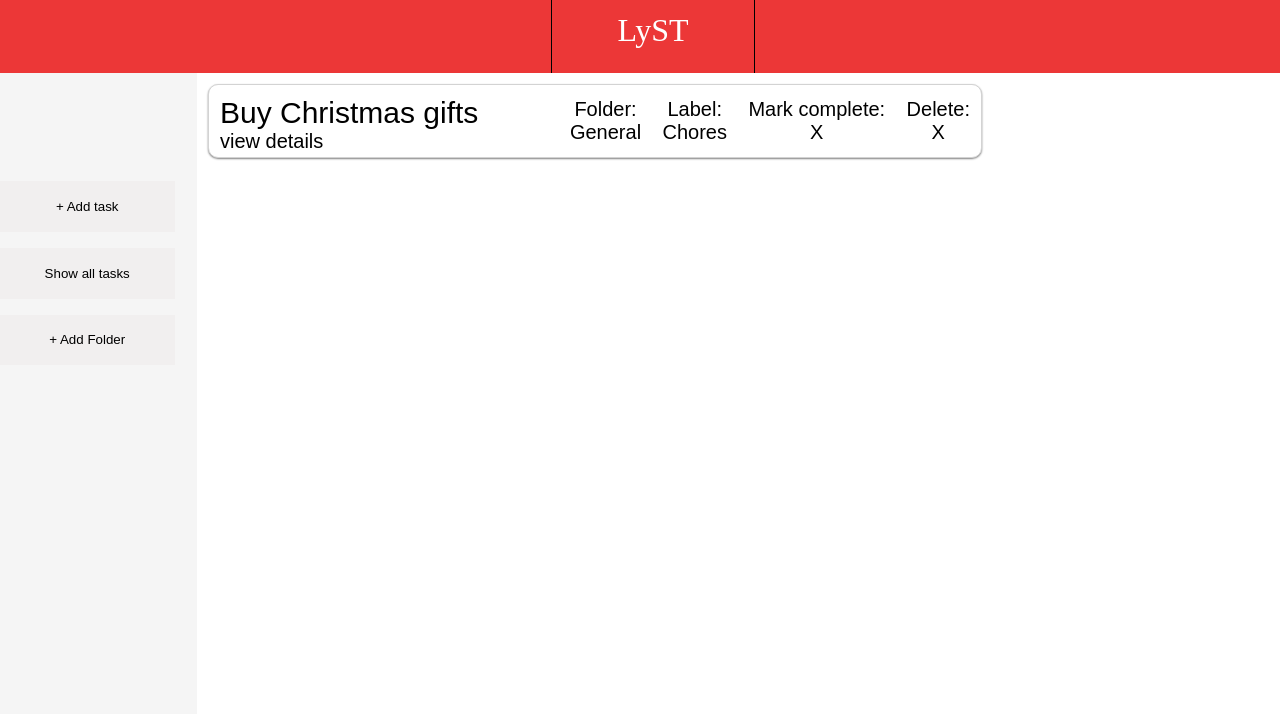
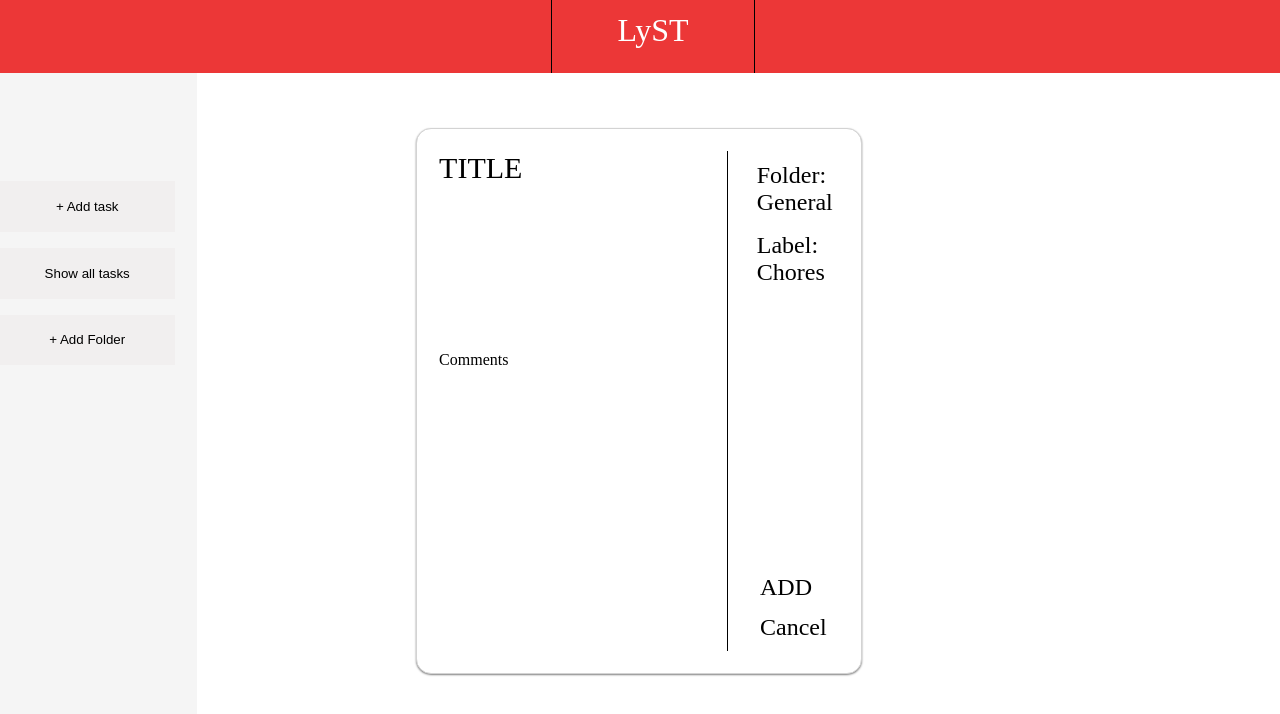
Before and after one commit to MattRueter/TOP_libraryapp, a plain HTML site: page index.html in a window 1280 px wide. Shown: the top 714 px of the page. Drawn offline with Linux system fonts and the light colour scheme.

Commit message:
Created add item box in html and CSS

```diff
--- a/index.html
+++ b/index.html
@@ -13,17 +13,52 @@
 	<main>
 		<div class='menu'>
 			<div class='menuItemContainer'>
-			<button id=addItemBtn>+ Add task</button>
-			<button id='taskBtn'>Show all tasks</button>
-			<button id='foldersBtn'>+ Add Folder</button>
-		</div>
+				<button id=addItemBtn>+ Add task</button>
+				<button id='taskBtn'>Show all tasks</button>
+				<button id='foldersBtn'>+ Add Folder</button>
+			</div>
 		</div>
 
-		<div class='display'>
+		<div class='display'>  <!-- DOM stuff can append to 'display'-->
+
+
+			<div class='addItemBox'>     <!--Will be generated by JS when add btn pressed-->
+
+					<div class='leftContainerADD'>
+						<div class='title'>TITLE</div>
+						<div class='comments'>Comments</div>
+					</div>
+
+
+					<div class ='rightContainerADD'>
+						<div class ='topBtnContainer'>
+							<div class='folderRef'>Folder:
+								<div id='folder'>General</div>
+							</div>
+
+							<div class='label'>Label:
+								<div id='label'>Chores</div>
+							</div>
+						</div>
+						<div class='bottomBtnContainer'>
+							<div class='markComplete'>
+								<div class='completeBTN'>ADD</div>
+							</div>
+
+							<div class='delete'>
+								<div class ='deleteBTN'>Cancel</div>
+							</div>
+						</div>
+					</div>
+
+
+			</div>
+
+
 
 			<!-- GENERIC MESSAGE if no tasks exist <div class='genericMessage'>ADD new tasks from the menu bar.</div>  -->
 
-		<div class='taskItem'>
+<!--		<div class='taskItem'>
 				<div class='leftContainer'>
 					<div class='title'>Buy Christmas gifts</div>
 					<div class='viewDetails'>view details</div>
@@ -47,9 +82,9 @@
 					</div>
 
 				</div>
+-->
 
-		</div>     <!-- DOM stuff can append to 'display'-->
-
+		</div>
 	</main>
 
 <script src='index.js'></script>
--- a/styles.css
+++ b/styles.css
@@ -38,7 +38,7 @@ main{
 	display:flex;
 
 }
-
+/*menu bar (always displayed)*/
 		.menu{
 			height:1000px;
 			width:250px;
@@ -56,14 +56,15 @@ main{
 
 			}
 
-		.display{
-			background-color: white;
-			height:1000px;
-			width:100%;
-				display:flex;
+.display{
+	background-color: white;
+	height:1000px;
+	width:100%;
+		display:flex;
 
 
 		}
+/*Display items generated by JS ('generic message', 'add item box', 'item', 'modify item box'*/
 		.displayGenericMessage{
 			background-color: white;
 			height:1000px;
@@ -82,13 +83,63 @@ main{
 					}
 
 
-		/*individual task styles*/
+/*Box to add a new item to array/display*/
+		.addItemBox{
+			border: 1px solid lightgray;
+			border-radius: 15px;
+			background-color: #ffffff;
+			box-shadow: 0px 1px 2px gray;
+				height:500px;
+				width:400px;
+			margin-left:20%;
+			margin-top: 5%;
+			padding:2%;
+				display:flex;
+
+		}
+						.leftContainerADD{
+							width:300px;
+							display:flex;
+							flex-direction: column;
+							justify-content: space-between;
+
+						}
+						.comments{
+							height:300px;
+							width:200px;
+						}
+						.rightContainerADD{
+							border-left:1px solid black;
+							width:125px;
+							margin-left:5%;
+								display:flex;
+								flex-direction: column;
+								justify-content: space-between;
+								align-items: center;
+
+						}
+									.bottomBtnContainer{
+
+									}
+									.topBtnContainer > *{
+										margin:10%;
+										padding:5%;
+										font-size:x-large;
+									}
+									.bottomBtnContainer > *{
+										margin:10%;
+										padding:5%;
+										font-size: x-large;
+									}
+
+
+/*individual task item*/
 		.taskItem{
 			display:flex;
 			flex-wrap:nowrap;
 			justify-content: space-between;
 				border:1px solid lightgray;
-				border-radius: 10px;
+				border-radius: 15px;
 				background-color: #ffffff;
 				box-shadow: 0px 1px 2px gray;
 			height:50px;
```
